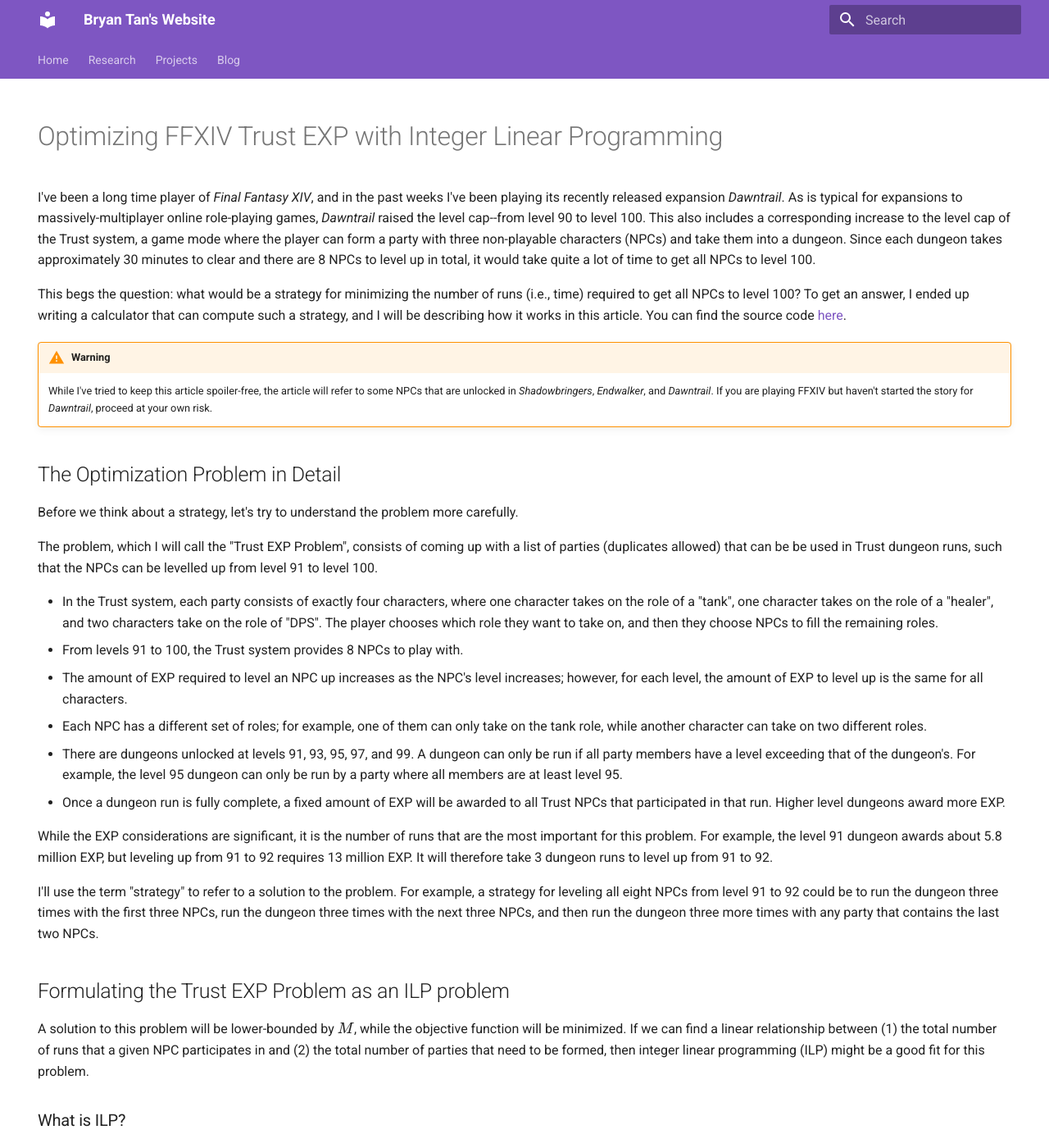
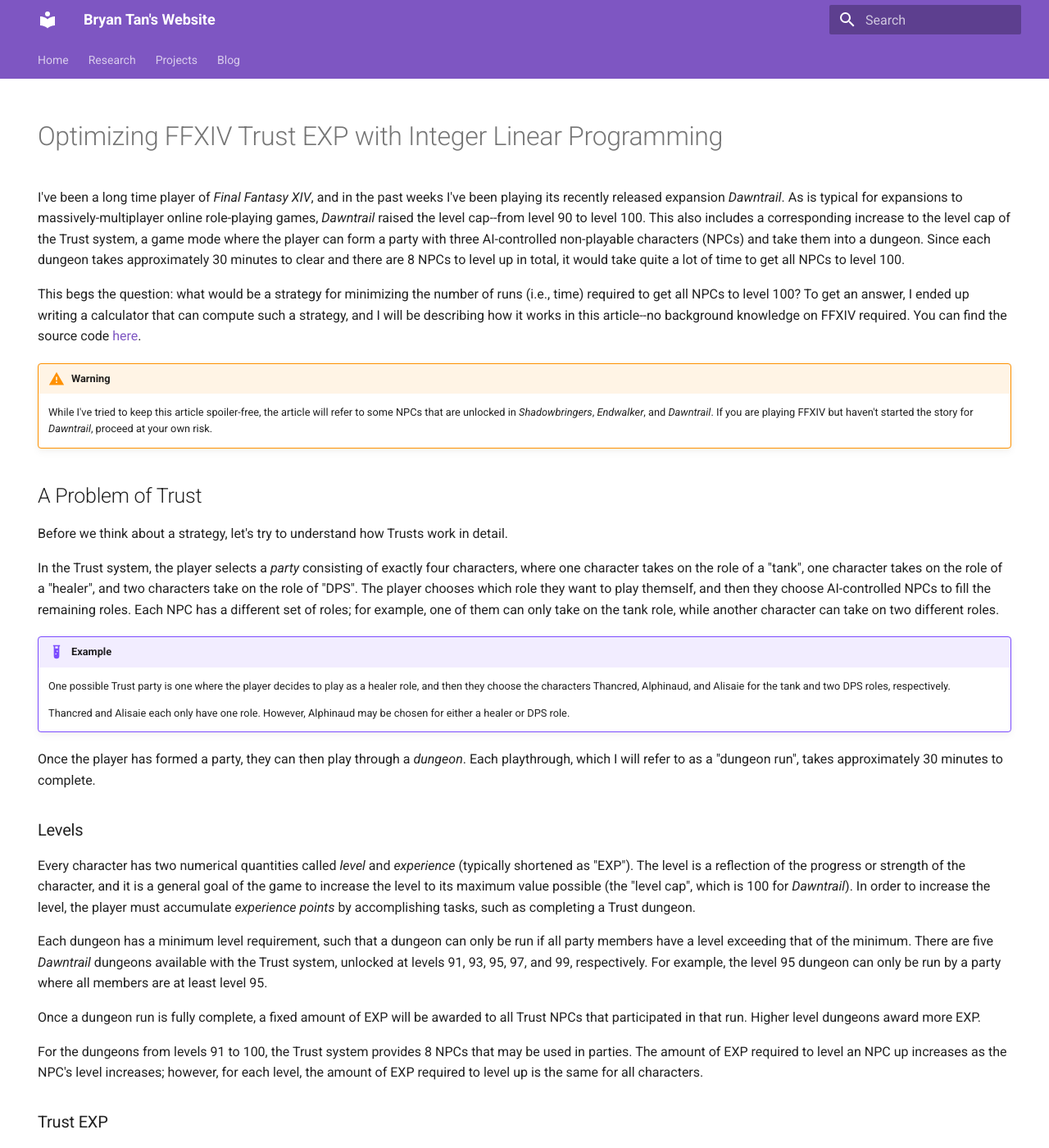
Before and after one commit to Technius/technius.github.io, an MkDocs documentation site: the page built from docs/blog/review/optimizing-ffxiv-trust-exp-with-ilp.md, in a window 1280 px wide and 1400 px high. Shown: the whole window at 82% size. Built offline with MkDocs 1.6.1 and Material for MkDocs 9.7.7, drawn with Linux system fonts in a browser that asks for light colours; some of the changed text lies outside the part shown.

Commit message:
Revisions to draft ILP blog post

```diff
--- a/docs/blog/review/optimizing-ffxiv-trust-exp-with-ilp.md
+++ b/docs/blog/review/optimizing-ffxiv-trust-exp-with-ilp.md
@@ -9,12 +9,13 @@
 
 # Optimizing FFXIV Trust EXP with Integer Linear Programming
 
-I've been a long time player of _Final Fantasy XIV_, and in the past weeks I've been playing its recently released expansion _Dawntrail_.
+I've been a long time player of _Final Fantasy XIV_, and in the past weeks I've
+been playing its recently released expansion _Dawntrail_.
 As is typical for expansions to massively-multiplayer online role-playing games,
 _Dawntrail_ raised the level cap--from level 90 to level 100.
 This also includes a corresponding increase to the level cap of the Trust
-system, a game mode where the player can form a party with three non-playable
-characters (NPCs) and take them into a dungeon.
+system, a game mode where the player can form a party with three AI-controlled
+non-playable characters (NPCs) and take them into a dungeon.
 Since each dungeon takes approximately 30 minutes to clear and there are 8 NPCs
 to level up in total, it would take quite a lot of time to get all NPCs to
 level 100.
@@ -22,7 +23,8 @@
 This begs the question: what would be a strategy for minimizing the number of
 runs (i.e., time) required to get all NPCs to level 100?
 To get an answer, I ended up writing a calculator that can compute such a
-strategy, and I will be describing how it works in this article.
+strategy, and I will be describing how it works in this article--no background
+knowledge on FFXIV required.
 You can find the source code [here][calculator-sources].
 
 <!-- more -->
@@ -34,47 +36,85 @@
     If you are playing FFXIV but haven't started the story for _Dawntrail_,
     proceed at your own risk.
 
-## The Optimization Problem in Detail
+## A Problem of Trust
 
-Before we think about a strategy, let's try to understand the problem more
-carefully.
+Before we think about a strategy, let's try to understand how Trusts work in
+detail.
+
+In the Trust system, the player selects a _party_ consisting of exactly four
+characters, where one character takes on the role of a "tank", one character
+takes on the role of a "healer", and two characters take on the role of "DPS".
+The player chooses which role they want to play themself, and then they choose
+AI-controlled NPCs to fill the remaining roles.
+Each NPC has a different set of roles; for example, one of them can only take
+on the tank role, while another character can take on two different roles.
+
+!!! example
+    One possible Trust party is one where the player decides to play as a healer
+    role, and then they choose the characters Thancred, Alphinaud, and Alisaie
+    for the tank and two DPS roles, respectively.
+
+    Thancred and Alisaie each only have one role.
+    However, Alphinaud may be chosen for either a healer or DPS role.
+
+Once the player has formed a party, they can then play through a _dungeon_.
+Each playthrough, which I will refer to as a "dungeon run", takes approximately
+30 minutes to complete.
+
+### Levels
+
+Every character has two numerical quantities called _level_ and _experience_
+(typically shortened as "EXP").
+The level is a reflection of the progress or strength of the character, and it
+is a general goal of the game to increase the level to its maximum value
+possible (the "level cap", which is 100 for _Dawntrail_).
+In order to increase the level, the player must accumulate _experience points_
+by accomplishing tasks, such as completing a Trust dungeon.
+
+Each dungeon has a minimum level requirement, such that a dungeon can only be
+run if all party members have a level exceeding that of the minimum.
+There are five _Dawntrail_ dungeons available with the Trust system, unlocked at
+levels 91, 93, 95, 97, and 99, respectively.
+For example, the level 95 dungeon can only be run by a party where all members
+are at least level 95.
+
+Once a dungeon run is fully complete, a fixed amount of EXP will be awarded to
+all Trust NPCs that participated in that run.
+Higher level dungeons award more EXP.
+
+For the dungeons from levels 91 to 100, the Trust system provides 8 NPCs that
+may be used in parties.
+The amount of EXP required to level an NPC up increases as the NPC's level
+increases;
+however, for each level, the amount of EXP required to level up is the same for
+all characters.
+
+### Trust EXP
 
 The problem, which I will call the "Trust EXP Problem", consists of coming up
 with a list of parties (duplicates allowed) that can be be used in Trust dungeon
 runs, such that the NPCs can be levelled up from level 91 to level 100.
-
-* In the Trust system, each party consists of exactly four characters, where one
-  character takes on the role of a "tank", one character takes on the role of a
-  "healer", and two characters take on the role of "DPS".
-  The player chooses which role they want to take on, and then they choose NPCs
-  to fill the remaining roles.
-* From levels 91 to 100, the Trust system provides 8 NPCs to play with.
-* The amount of EXP required to level an NPC up increases as the NPC's level
-  increases;
-  however, for each level, the amount of EXP to level up is the same for all
-  characters.
-* Each NPC has a different set of roles; for example, one of them can only take
-  on the tank role, while another character can take on two different roles.
-* There are dungeons unlocked at levels 91, 93, 95, 97, and 99.
-  A dungeon can only be run if all party members have a level exceeding that of
-  the dungeon's.
-  For example, the level 95 dungeon can only be run by a party where all members
-  are at least level 95.
-* Once a dungeon run is fully complete, a fixed amount of EXP will be awarded to
-  all Trust NPCs that participated in that run.
-  Higher level dungeons award more EXP.
-
-While the EXP considerations are significant, it is the number of runs that are
-the most important for this problem.
-For example, the level 91 dungeon awards about 5.8 million EXP, but leveling up
-from 91 to 92 requires 13 million EXP.
-It will therefore take 3 dungeon runs to level up from 91 to 92.
+Specifically, we would like to minimize the total number of dungeon runs that
+must be performed so-as to save time.
 
 I'll use the term "strategy" to refer to a solution to the problem.
 For example, a strategy for leveling all eight NPCs from level 91 to 92 could be
 to run the dungeon three times with the first three NPCs, run the dungeon three
 times with the next three NPCs, and then run the dungeon three more times with
 any party that contains the last two NPCs.
+
+!!! note
+    EXP considerations are somewhat secondary here as they are a somewhat
+    continuous measurement of the progress towards leveling up.
+    One issue is that EXP is awarded in discrete, not continuous chunks.
+    For example, the level 91 dungeon awards about 5.8 million EXP, but leveling up
+    from 91 to 92 requires 13 million EXP.
+    It will therefore take 3 dungeon runs to level up from 91 to 92.
+    However, those 3 runs will award more EXP than is required to level up.
+
+    We will focus on the number of runs initially.
+    Later, we will see that EXP needs to be factored in to construct a better
+    strategy.
 
 ## Formulating the Trust EXP Problem as an ILP problem
 
@@ -673,7 +713,7 @@
 I understand why someone might not be interested in playing as a healer in
 Trust dungeons...
 
-## Was this worth it?
+## Was this worth the time?
 
 In total, I spent around an afternoon writing the calculator and had a lot of
 fun in the process (more than I did playing the game).
@@ -686,8 +726,8 @@
 
 Would it be worth spending 31 hours trying to level up all Trust NPCs from 91 to
 100?
-That's something you'll have to ask yourself.
-Personally, I'm not sure if I want to.
+It might be a nice side goal if you primarily play DPS roles and you don't want
+to bother with long matchmaking queues.
 
 In any case, you can find the source code for the calculator
 [here][calculator-sources].
```
Also changed, not shown: other parts of docs/blog/review/optimizing-ffxiv-trust-exp-with-ilp.md (+1 -1 lines).
